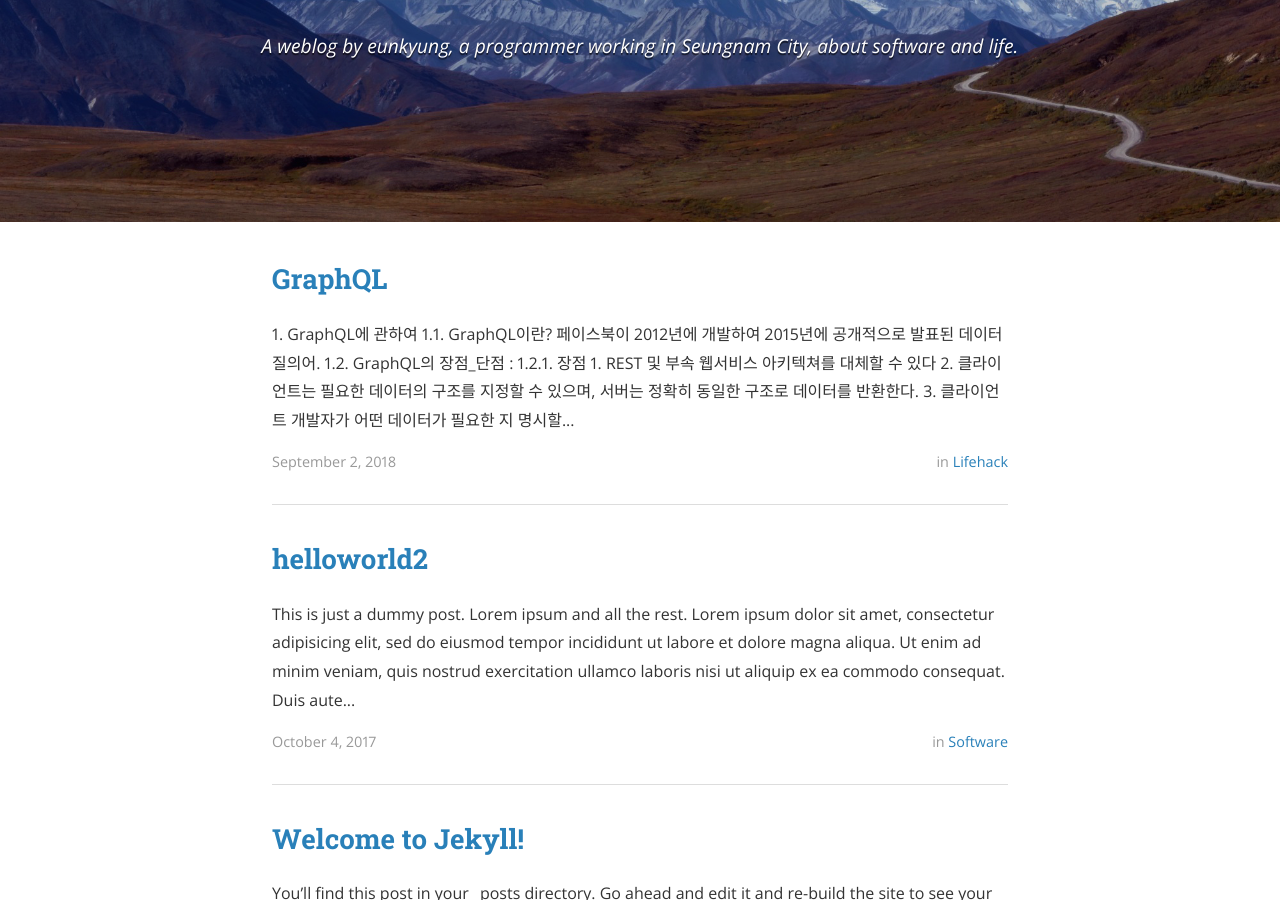
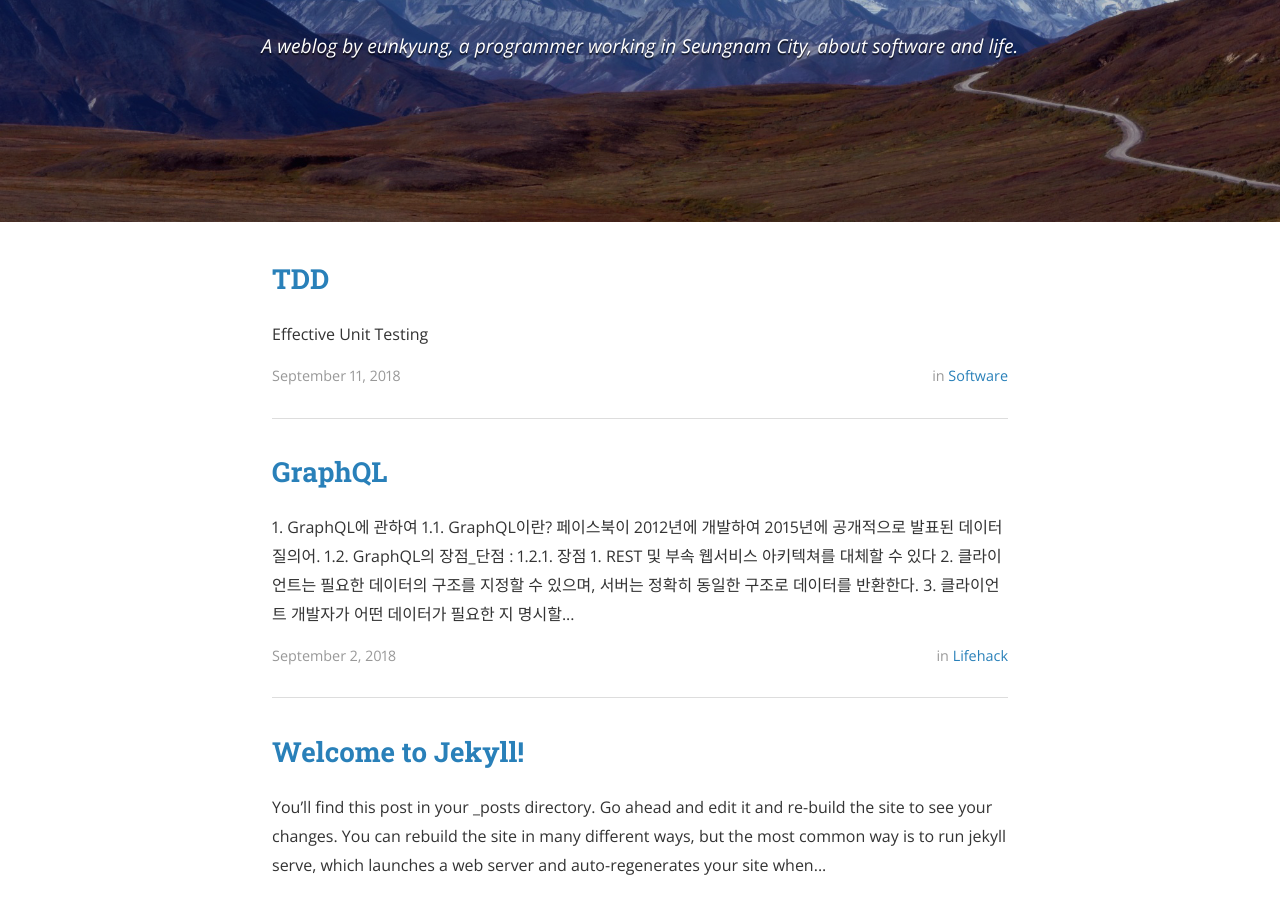
Before and after one commit to nkek1027/jekyll_centrarium_now, a Jekyll site: the page built from index.html, in a window 1280 px wide and 900 px high, scrolled down 281 px. Built offline with Jekyll 4.4.1, drawn with Linux system fonts in a browser that asks for light colours; nearby versions of some CDN libraries; the list of posts is cut into pages by our own code.

Commit message:
Update 2017-10-04-helloworld2.md

```diff
--- a/_posts/2017-10-04-helloworld2.md
+++ b/_posts/2017-10-04-helloworld2.md
@@ -1,18 +1,11 @@
 ---
 layout: post
-title:  helloworld2
-date:   "2017-10-04 22:10:59"
-author: sangmook
+title:  TDD
+date:   "2018-09-11 19:10:59"
+author: eunkyung
 categories: Software
-tag: android
+tag: tdd
 cover:  "/assets/instacode.png"
 ---
 
-This is just a dummy post. Lorem ipsum and all the rest.
-
-Lorem ipsum dolor sit amet, consectetur adipisicing elit, sed do eiusmod
-tempor incididunt ut labore et dolore magna aliqua. Ut enim ad minim veniam,
-quis nostrud exercitation ullamco laboris nisi ut aliquip ex ea commodo
-consequat. Duis aute irure dolor in reprehenderit in voluptate velit esse
-cillum dolore eu fugiat nulla pariatur. Excepteur sint occaecat cupidatat non
-proident, sunt in culpa qui officia deserunt mollit anim id est laborum.
+Effective Unit Testing
```
